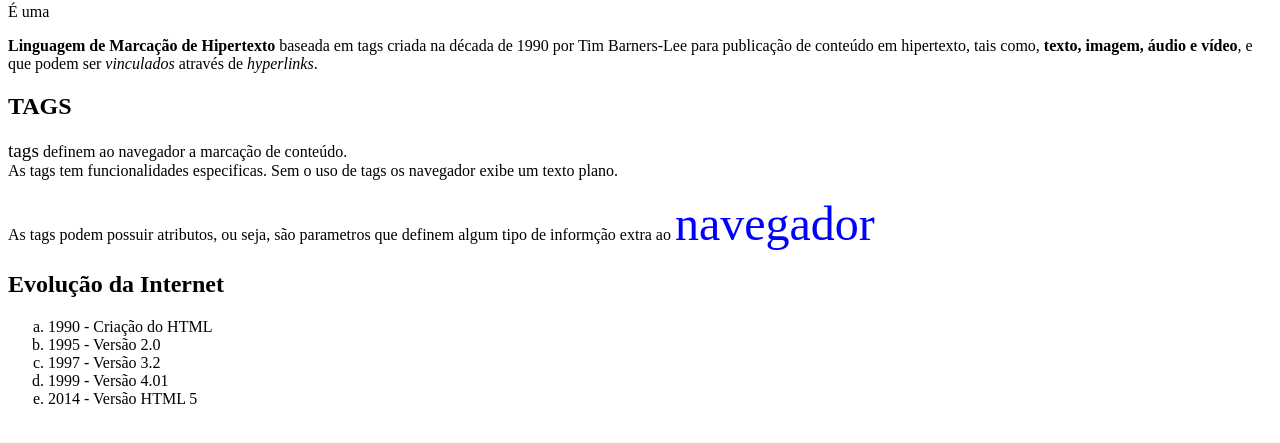
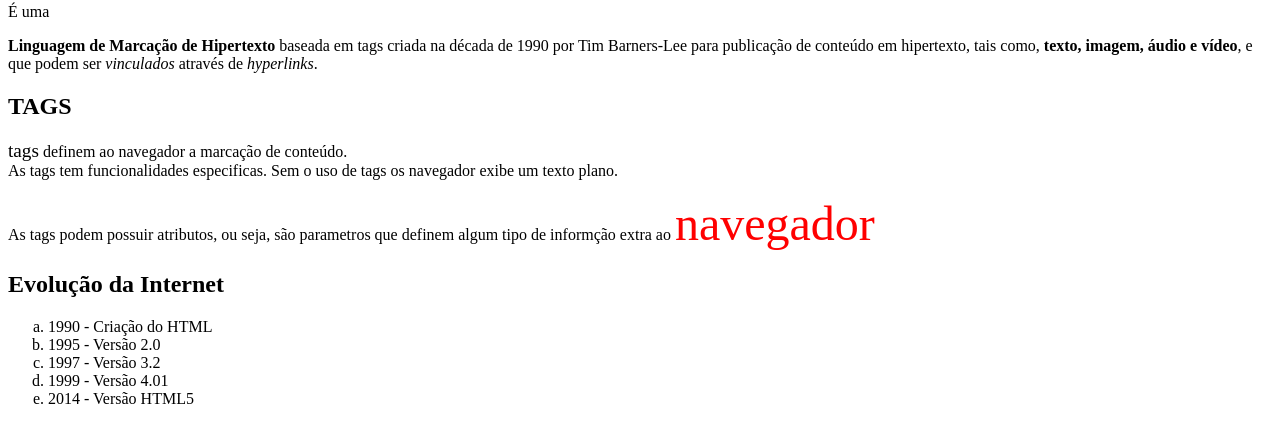
Before and after one commit to leotonyz/primeiro_site, a plain HTML site: page index.html in a window 1280 px wide. Shown: the part 77-520 px from the top of the page. Drawn offline with Linux system fonts and the light colour scheme.

Commit message:
Update index.html

```diff
--- a/index.html
+++ b/index.html
@@ -16,7 +16,7 @@
         <p>
             <big>tags</big> definem ao navegador a marcação de conteúdo. <br> As tags tem funcionalidades especificas. Sem o uso de tags os navegador exibe um texto plano.
         </p>
-        <p>As tags podem possuir atributos, ou seja, são parametros que definem algum tipo de informção extra ao <font color = "blue" size="14"> navegador </font> </p>
+        <p>As tags podem possuir atributos, ou seja, são parametros que definem algum tipo de informção extra ao <font color = "red" size="14"> navegador </font> </p>
     <h2>    Evolução da Internet</h2>
     <p>
         <ol type="a">
@@ -24,7 +24,7 @@
             <li>1995 - Versão 2.0</li>
             <li>1997 - Versão 3.2</li>
             <li>1999 - Versão 4.01</li>
-            <li>2014 - Versão HTML 5 </li>
+            <li>2014 - Versão HTML5 </li>
 
         </ol>
     </p>
```
